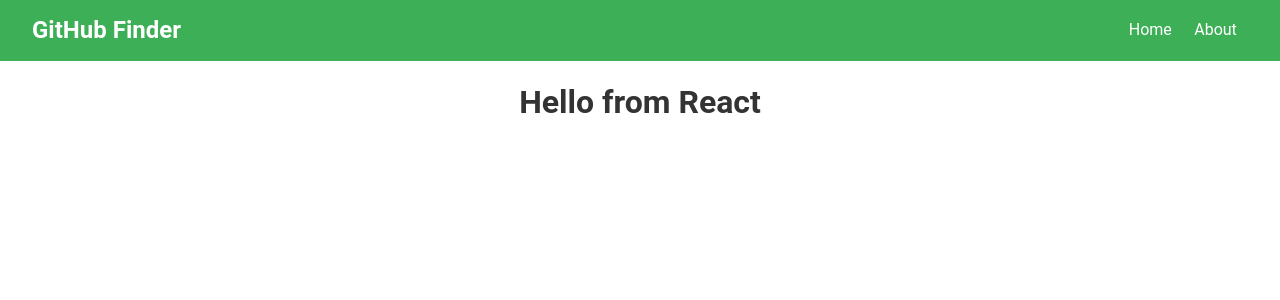
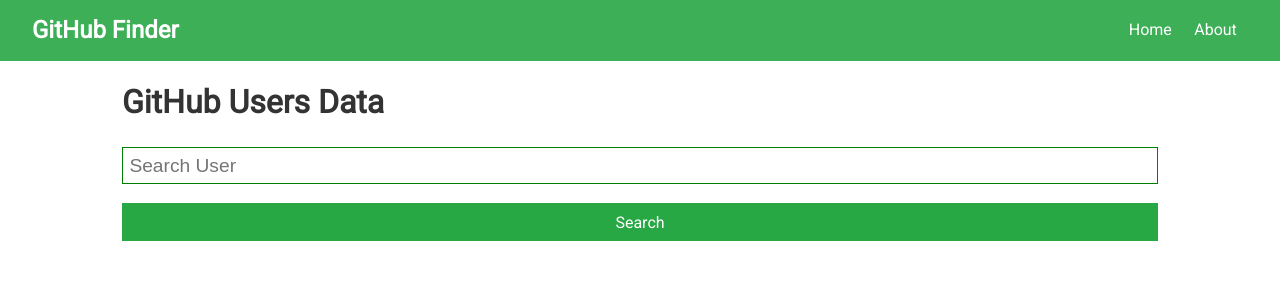
Before and after one commit to HTXuom/hothixuom_Midterm3, a React (Create React App) app: page / in a window 1280 px wide. Shown: the top 300 px of the page. Built offline with nearby package versions, Linux system fonts and the light colour scheme; no server answers.

Commit message:
commit Search

```diff
--- a/src/App.css
+++ b/src/App.css
@@ -1,43 +1,3 @@
-.App {
-  text-align: center;
-}
-
-.App-logo {
-  height: 40vmin;
-  pointer-events: none;
-}
-
-@media (prefers-reduced-motion: no-preference) {
-  .App-logo {
-    animation: App-logo-spin infinite 20s linear;
-  }
-}
-
-.App-header {
-  background-color: #282c34;
-  min-height: 100vh;
-  display: flex;
-  flex-direction: column;
-  align-items: center;
-  justify-content: center;
-  font-size: calc(10px + 2vmin);
-  color: white;
-}
-
-.App-link {
-  color: #61dafb;
-}
-
-@keyframes App-logo-spin {
-  from {
-    transform: rotate(0deg);
-  }
-  to {
-    transform: rotate(360deg);
-  }
-}
-
-
 @import url("https://fonts.googleapis.com/css?family=Roboto");
 
 /* Global Styles */
--- a/src/App.js
+++ b/src/App.js
@@ -1,29 +1,18 @@
-import axios from "axios";
-import { useEffect } from "react";
+import React from "react";
 import "./App.css";
 import Navbar from "./components/layout/Navbar";
+import Search from "./components/users/Search";
 
-function App() {
-  useEffect(() => {
-    const fetchData = async () => {
-      try {
-        const response = await axios.get("https://api.github.com/users");
-        console.log("GitHub Users:", response.data);
-      } catch (error) {
-        console.error("Error fetching data:", error);
-      }
-    };
-    fetchData();
-  }, []);
-
+const App = () => {
   return (
     <div className="App">
       <Navbar />
       <div className="container">
-        <h1>Hello from React</h1>
+        <h1>GitHub Users Data</h1>
+        <Search />
       </div>
     </div>
   );
-}
+};
 
 export default App;
--- /dev/null
+++ b/src/components/users/Search.jsx
@@ -0,0 +1,53 @@
+import axios from "axios";
+import React, { useState } from "react";
+import Users from "./Users";
+
+const Search = () => {
+    const [text, setText] = useState("");
+    const [users, setUsers] = useState([]);
+
+    const searchUsers = async (text) => {
+        try {
+            const response = await axios.get(
+                `https://api.github.com/search/users?q=${text}`
+            );
+            setUsers(response.data.items);
+        } catch (error) {
+            console.error("Error fetching data:", error);
+        }
+    };
+
+    const onSubmit = (e) => {
+        e.preventDefault();
+        if (text === "") {
+            alert("Please enter something");
+        } else {
+            searchUsers(text);
+            setText("");
+        }
+    };
+
+    const onChange = (e) => setText(e.target.value);
+
+    return (
+        <div>
+            <form onSubmit={onSubmit} className="form">
+                <input
+                    type="text"
+                    name="text"
+                    placeholder="Search User"
+                    value={text}
+                    onChange={onChange}
+                />
+                <input
+                    type="submit"
+                    value="Search"
+                    className="btn btn-success btn-block"
+                />
+            </form>
+            <Users users={users} />
+        </div>
+    );
+};
+
+export default Search;
--- a/src/components/users/UserItem.jsx
+++ b/src/components/users/UserItem.jsx
@@ -1,17 +1,25 @@
+import React from "react";
 
-import { Link } from "react-router-dom/cjs/react-router-dom.min";
+
 const UserItem = (props) => {
     const { login, avatar_url, html_url } = props.user;
+
     return (
         <div className="card text-center">
-            <img src={avatar_url} alt="" className="round-img" style={{ width: "60px" }} />
+            <img
+                src={avatar_url}
+                alt=""
+                className="round-img"
+                style={{ width: "60px" }}
+            />
             <h3>{login}</h3>
             <div>
-                <Link to={`/user/${login}`} className="btn btn-dark btn-sm my-1">
+                <a href={html_url} className="btn btn-dark btn-sm my-1">
                     More
-                </Link>
+                </a>
             </div>
         </div>
     );
 };
+
 export default UserItem;
```
